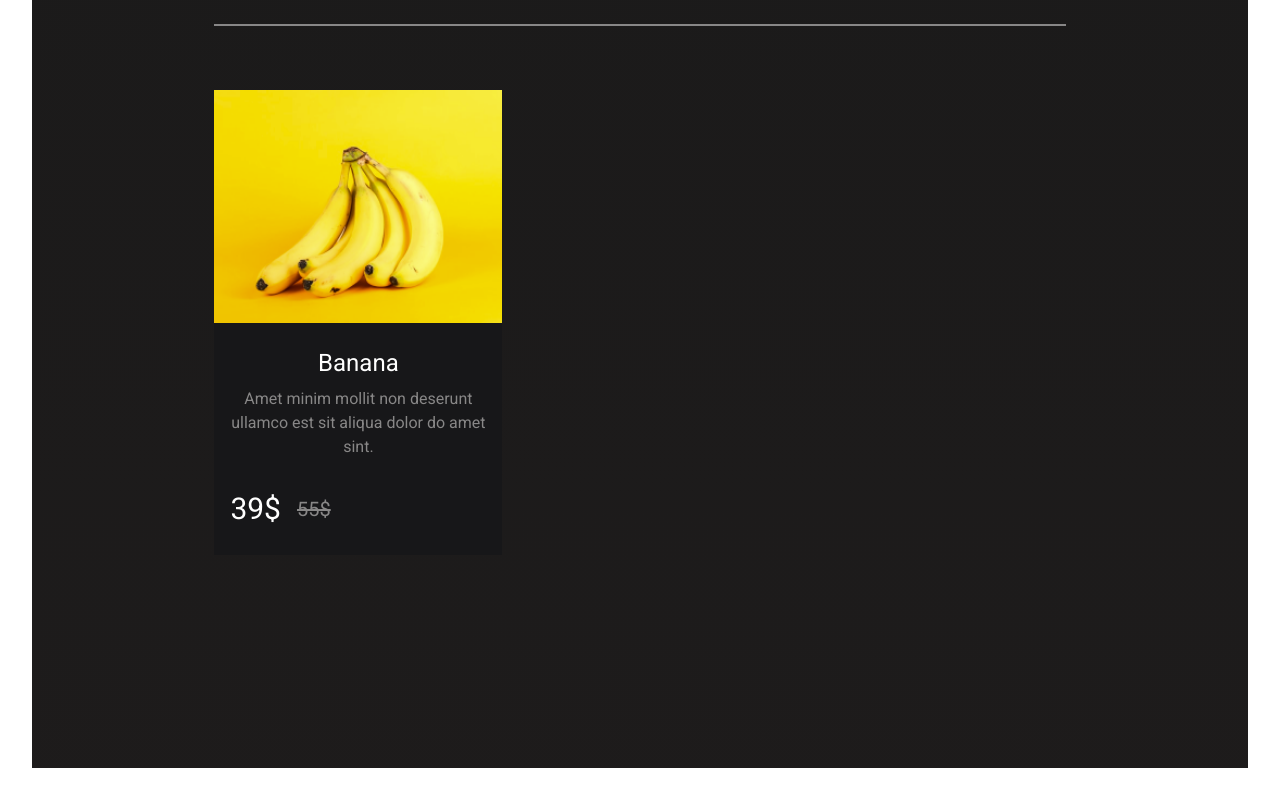
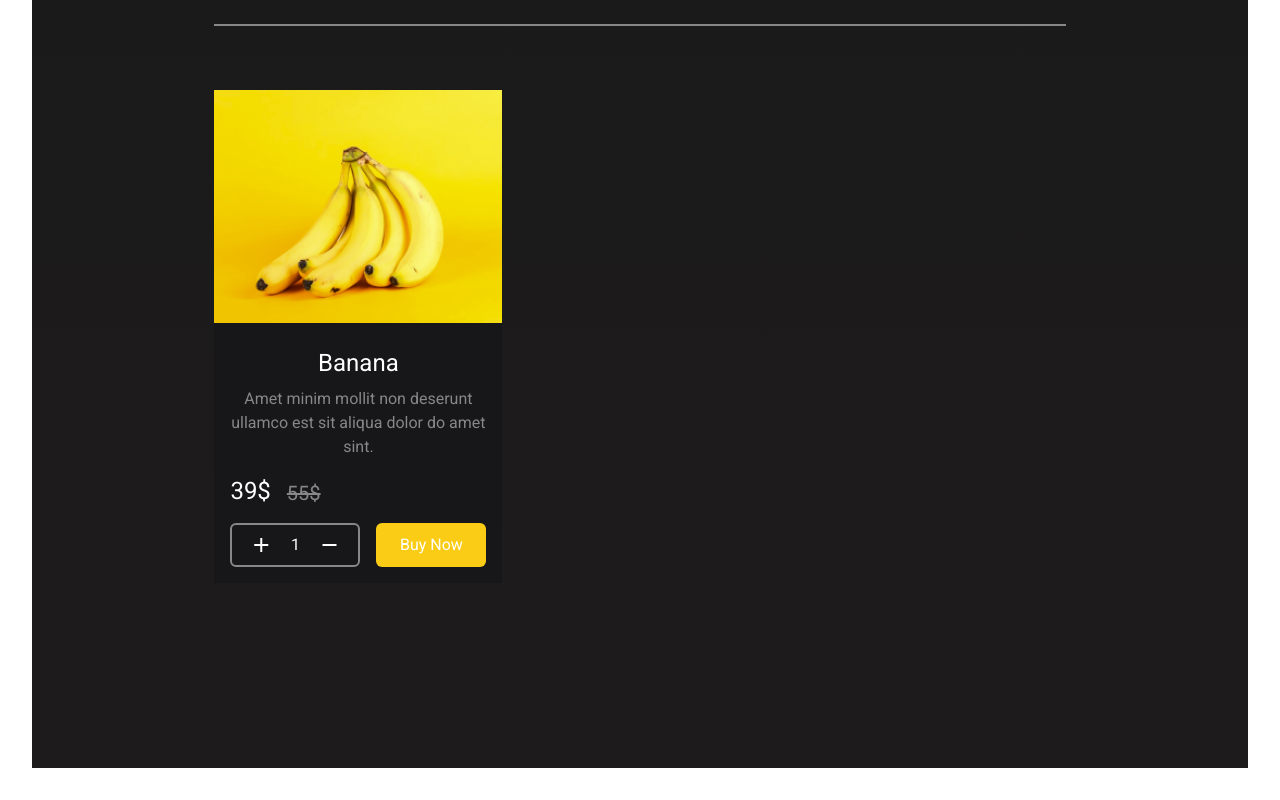
Before and after one commit to Vitholu/fruit-empire, a React (Vite) app: page / in a window 1280 px wide. Shown: the part 956-1756 px from the top of the page. Built offline with nearby package versions, Linux system fonts and the light colour scheme.

Commit message:
add buy button and quantity to card

```diff
--- a/src/components/FavoriteFruit.tsx
+++ b/src/components/FavoriteFruit.tsx
@@ -22,11 +22,24 @@ const FavoriteFruit = () => {
                             sint.
                         </p>
                         <div>
-                            <div className="flex gap-4 pt-8">
-                                <span className="text-3xl h-12">39$</span>
+                            <div className="flex gap-4 pt-4">
+                                <span className="text-2xl h-12">39$</span>
                                 <span className="text-xl pt-1 text-gray-50 line-through h-12">
                                     55$
                                 </span>
+                            </div>
+                        </div>
+
+                        <div className="flex gap-4">
+                            <div className="flex flex-1 justify-around items-center rounded-md border-2 border-gray-50 p-2">
+                                <span class="material-symbols-outlined">add</span>
+                                <span>1</span>
+                                <span class="material-symbols-outlined">remove</span>
+                            </div>
+                            <div className="flex-1">
+                                <button className="bg-yellow-400 rounded-md w-full h-full">
+                                    Buy Now
+                                </button>
                             </div>
                         </div>
                     </div>
```
